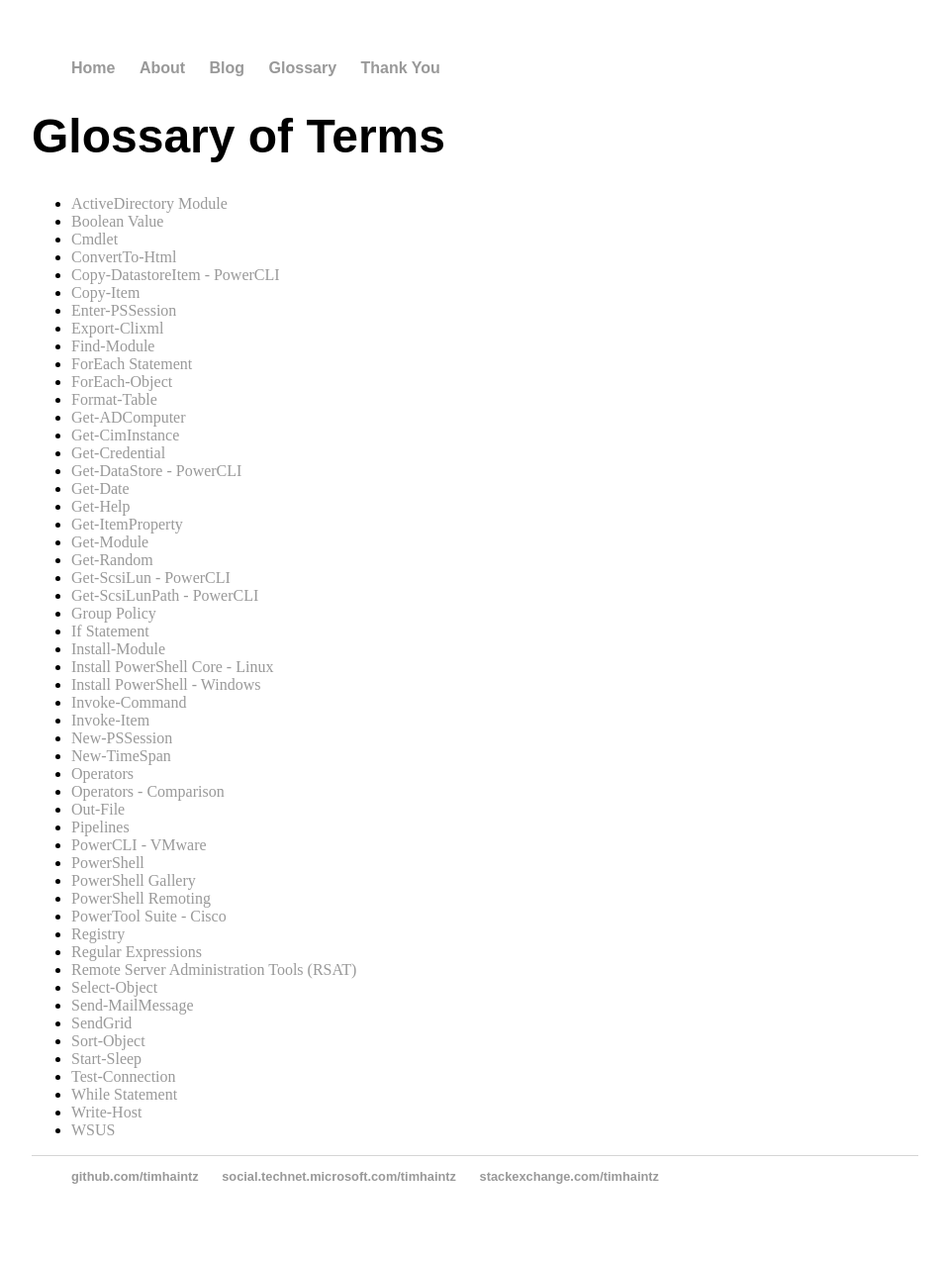
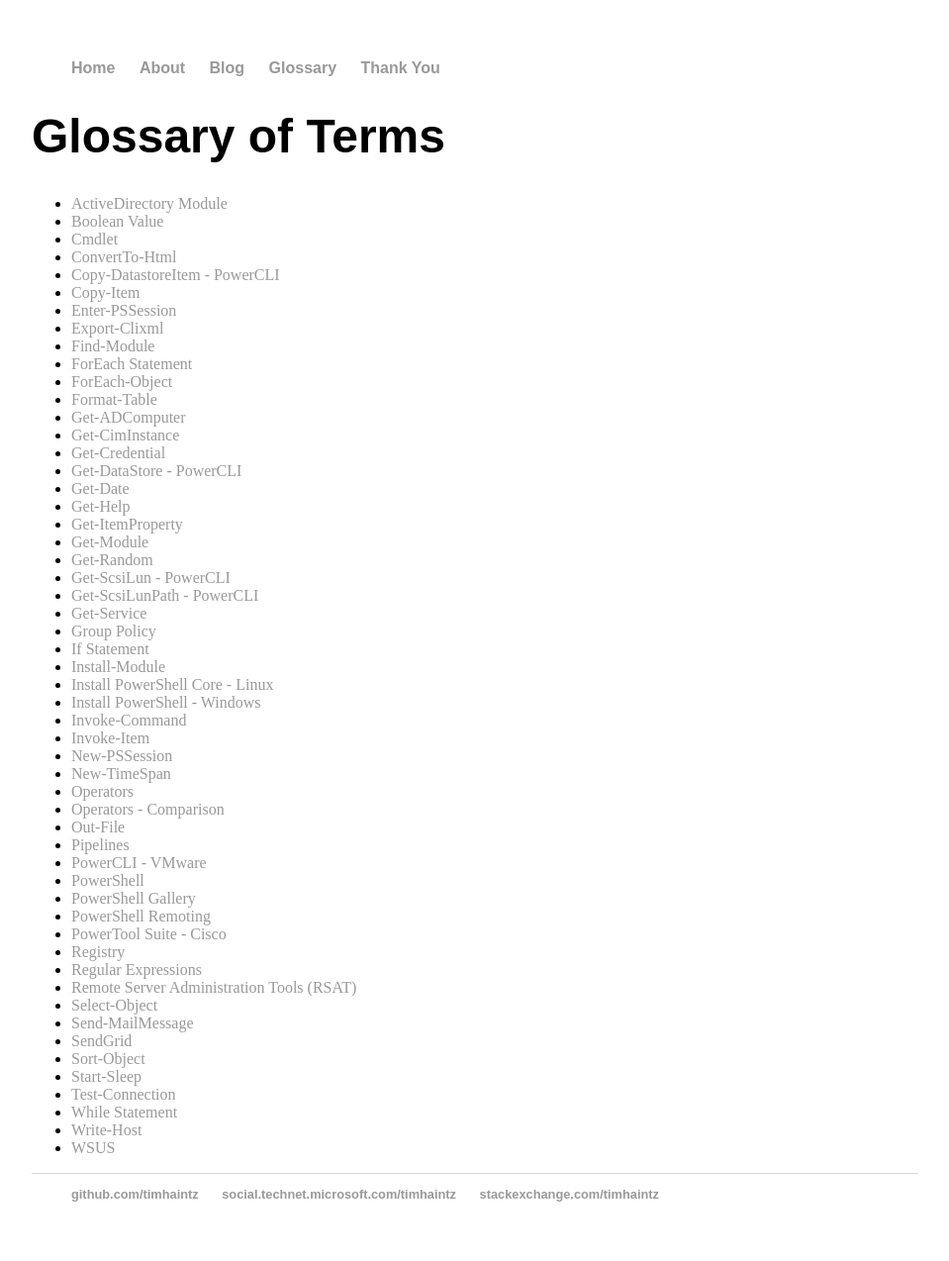
Before and after one commit to timhaintz/timhaintz.github.io, a Jekyll site: the page built from glossary/index.md, in a window 1280 px wide. Shown: the whole page at 99% size, without its empty margins (160-1119 px from the left). Built offline with Jekyll 4.4.1, drawn with Linux system fonts in a browser that asks for light colours.

Commit message:
Update index.md

```diff
--- a/glossary/index.md
+++ b/glossary/index.md
@@ -28,6 +28,7 @@
 * [Get-Random](https://docs.microsoft.com/en-us/powershell/module/microsoft.powershell.utility/get-random?view=powershell-6)
 * [Get-ScsiLun - PowerCLI](https://code.vmware.com/docs/6702/cmdlet-reference#/doc/Get-ScsiLun.html)
 * [Get-ScsiLunPath - PowerCLI](https://code.vmware.com/docs/6702/cmdlet-reference#/doc/Get-ScsiLunPath.html)
+* [Get-Service](https://docs.microsoft.com/en-us/powershell/module/microsoft.powershell.management/get-service?view=powershell-6)
 * [Group Policy](https://msdn.microsoft.com/en-us/library/ee663280(v=vs.85).aspx)
 * [If Statement](https://docs.microsoft.com/en-us/powershell/module/microsoft.powershell.core/about/about_if?view=powershell-6)
 * [Install-Module](https://docs.microsoft.com/en-us/powershell/module/powershellget/install-module?view=powershell-6)
```
